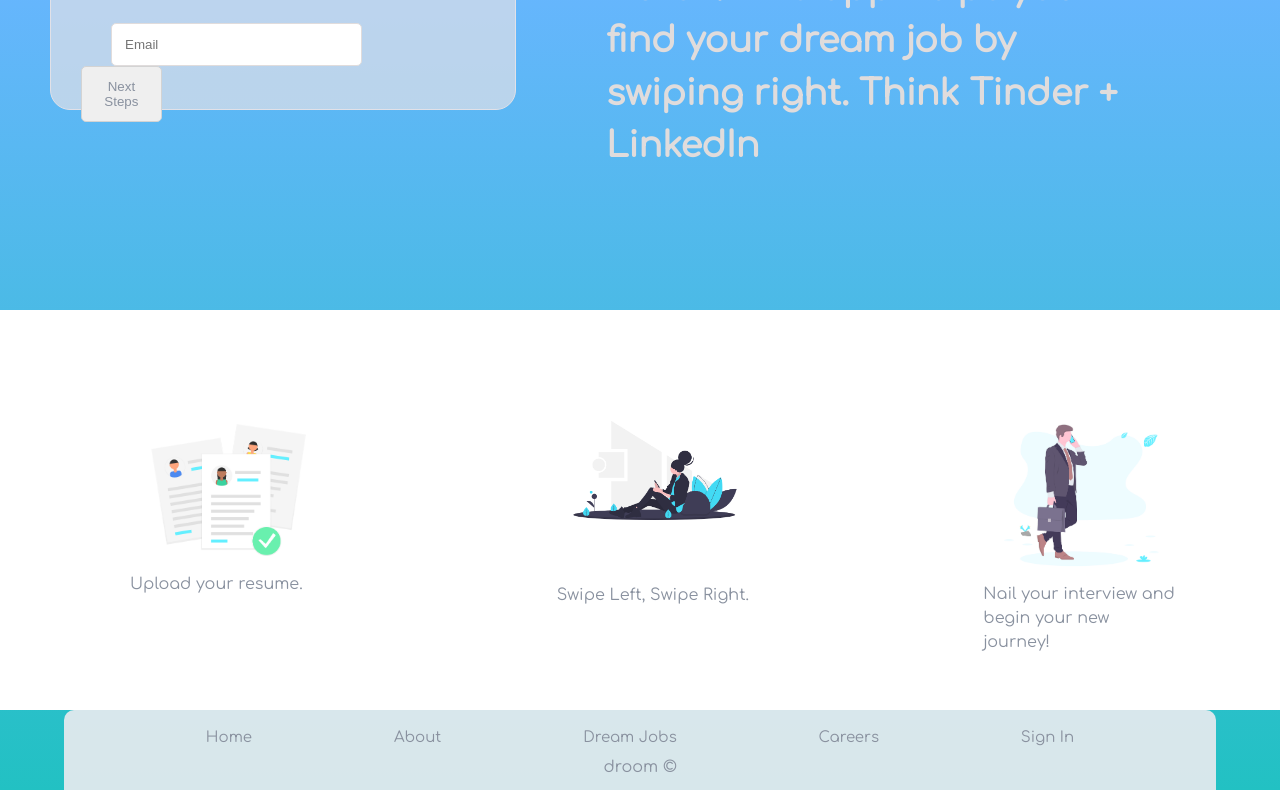
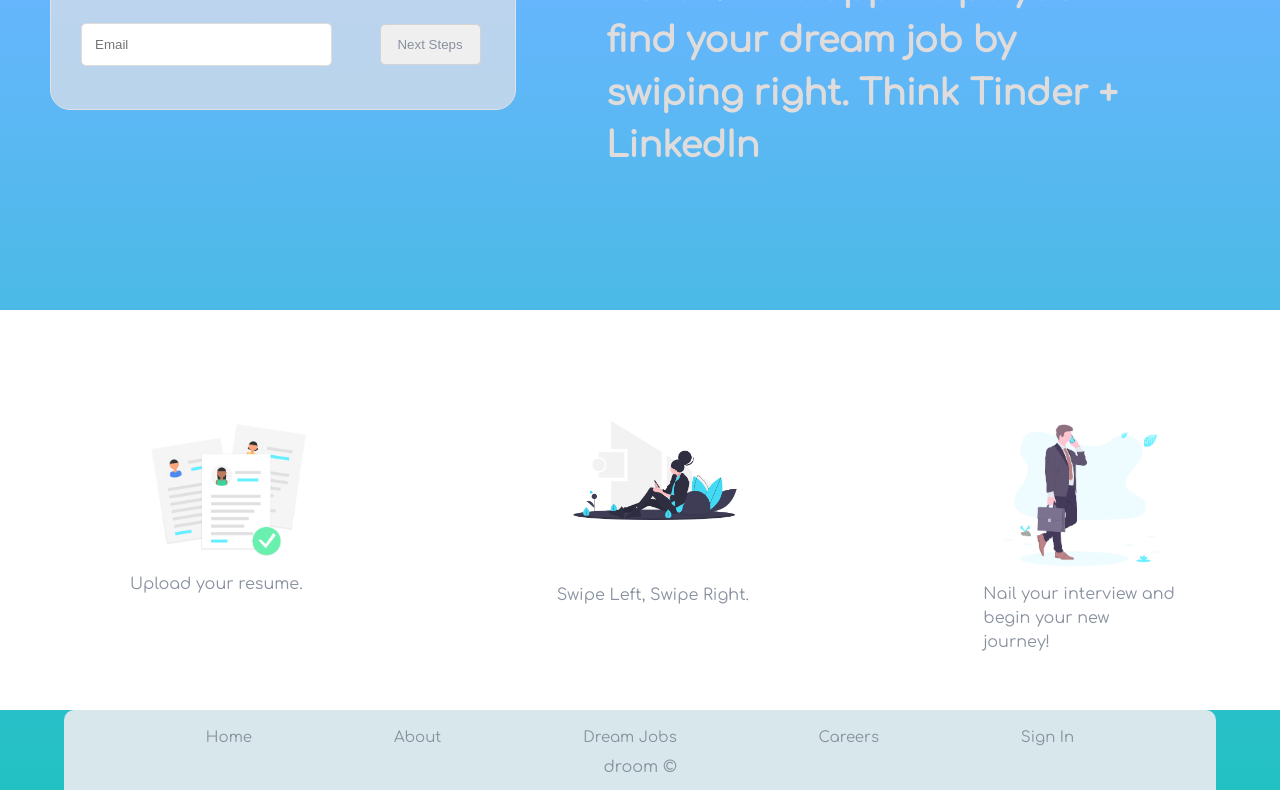
Before and after one commit to droom2019/droom-UI, a plain HTML site: page index.html in a window 1280 px wide. Shown: the part 360-1150 px from the top of the page. Drawn offline with Linux system fonts and the light colour scheme.

Commit message:
minor updates to input and button

```diff
--- a/less/home-page.less
+++ b/less/home-page.less
@@ -40,7 +40,7 @@ background: linear-gradient(0deg, rgba(34,193,195,1) 0%, rgba(45,154,253,0.72639
 
 			input {
 				width: 62%;
-				margin: 3rem 4.5rem 0 3rem;
+				margin: 3rem 4.5rem 0 0rem;
 				padding: 1.3rem;
 				border: 1px solid @para-color;
 				border-radius: 5px;
@@ -51,7 +51,7 @@ background: linear-gradient(0deg, rgba(34,193,195,1) 0%, rgba(45,154,253,0.72639
 			}
 
 			button{
-				width: 20%;
+				width: 25%;
 				padding: 1.2rem;
 				border: 1px solid lightgray;
 				color: @accent-color;
```
Also changed, not shown: css/index.css.
